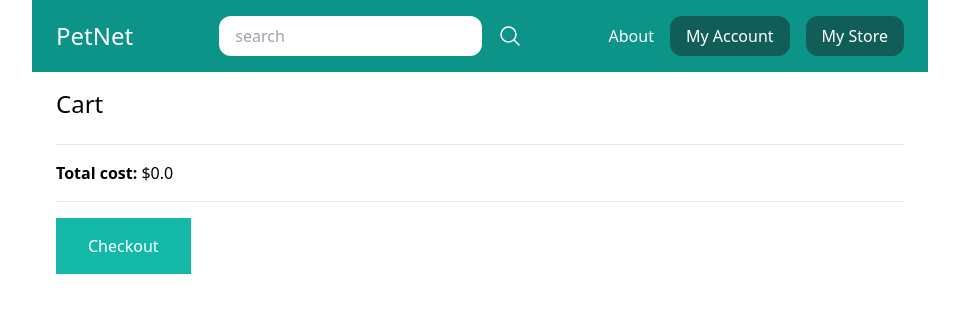
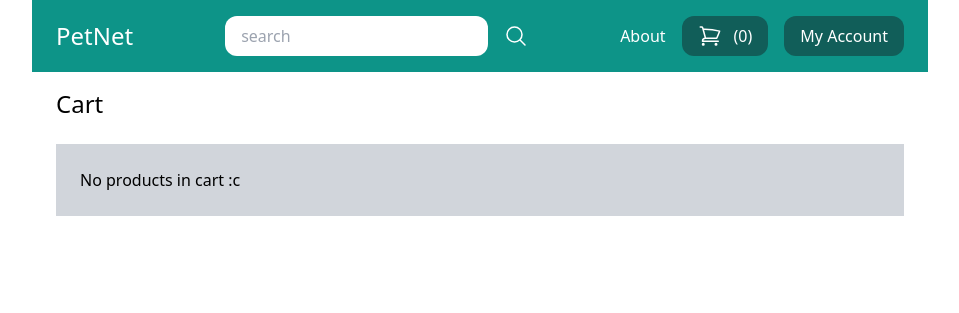
Before and after one commit to vladiiii/EcomDjango, a Django app: page /cart/ in a window 1280 px wide. Shown: the top 313 px of the page, without its empty margins (160-1119 px from the left). Run offline with Django 4.2, Linux system fonts and the light colour scheme; the visitor is signed in with stand-in values (Sample User, id 1); data that the repository does not hold is empty; some libraries are stand-ins or nearby versions.

Commit message:
added cart button to menu

```diff
--- a/core/templates/core/base.html
+++ b/core/templates/core/base.html
@@ -29,9 +29,19 @@
       <div class="menu flex items-center space-x-4">
         {% menu %}
 
+        <a href="{% url 'cart_view' %}" class="flex space-x-3 py-2 px-4 bg-teal-800 text-white rounded-xl hover:bg-teal-900">
+          <svg xmlns="http://www.w3.org/2000/svg" fill="none" viewBox="0 0 24 24" stroke-width="1.5" stroke="currentColor" class="w-6 h-6">
+            <path stroke-linecap="round" stroke-linejoin="round" d="M2.25 3h1.386c.51 0 .955.343 1.087.835l.383 1.437M7.5 14.25a3 3 0 00-3 3h15.75m-12.75-3h11.218c1.121-2.3 2.1-4.684 2.924-7.138a60.114 60.114 0 00-16.536-1.84M7.5 14.25L5.106 5.272M6 20.25a.75.75 0 11-1.5 0 .75.75 0 011.5 0zm12.75 0a.75.75 0 11-1.5 0 .75.75 0 011.5 0z" />
+          </svg>
+          <span>({{ cart|length }})</a></span>
+
         {% if request.user.is_authenticated %}
           <a href="{% url 'myaccount' %}" class="py-2 px-4 bg-teal-800 text-white rounded-xl hover:bg-teal-900">My Account</a>
-          <a href="{% url 'my_store' %}" class="py-2 px-4 bg-teal-800 text-white rounded-xl hover:bg-teal-900">My Store</a>
+
+          {% if request.user.userprofile.is_vendor %}
+            <a href="{% url 'my_store' %}" class="py-2 px-4 bg-teal-800 text-white rounded-xl hover:bg-teal-900">My Store</a>
+          {% endif %}
+
         {% endif %}
       </div>
     </nav>
--- a/petnet/settings.py
+++ b/petnet/settings.py
@@ -71,6 +71,7 @@ TEMPLATES = [
                 "django.template.context_processors.request",
                 "django.contrib.auth.context_processors.auth",
                 "django.contrib.messages.context_processors.messages",
+                "store.context_processors.cart",
             ],
         },
     },
--- /dev/null
+++ b/store/context_processors.py
@@ -0,0 +1,5 @@
+from .cart import Cart
+
+
+def cart(request):
+    return {"cart": Cart(request)}
--- a/store/templates/store/cart_view.html
+++ b/store/templates/store/cart_view.html
@@ -7,6 +7,7 @@
 {% block content %}
     <h1 class="mb-6 text-2xl">Cart</h1>
 
+    {% if cart|length %}
         {% for item in cart %}
             <div class="px-4 py-4 bg-teal-100 mb-2 flex items-center">
                 <div>
@@ -36,4 +37,9 @@
         <hr class="mt-4 mb-4">
 
         <a href="{% url 'checkout' %}" class="inline-block px-8 py-4 bg-teal-500 text-white">Checkout</a>
+    {% else %}
+        <div class="px-6 py-6 bg-gray-300">
+            No products in cart :c
+        </div>
+    {% endif %}
 {% endblock content %}
--- a/userprofile/models.py
+++ b/userprofile/models.py
@@ -4,6 +4,7 @@ from django.contrib.auth.models import User
 
 class UserProfile(models.Model):
     user = models.OneToOneField(User, related_name="userprofile", on_delete=models.CASCADE)
+    is_vendor = models.BooleanField(default=False)
 
     def __str__(self):
         return self.user.username
```
Also changed, not shown: userprofile/migrations/0002_userprofile_is_vendor.py (added). Lines whose indentation alone changed are shown as unchanged.
